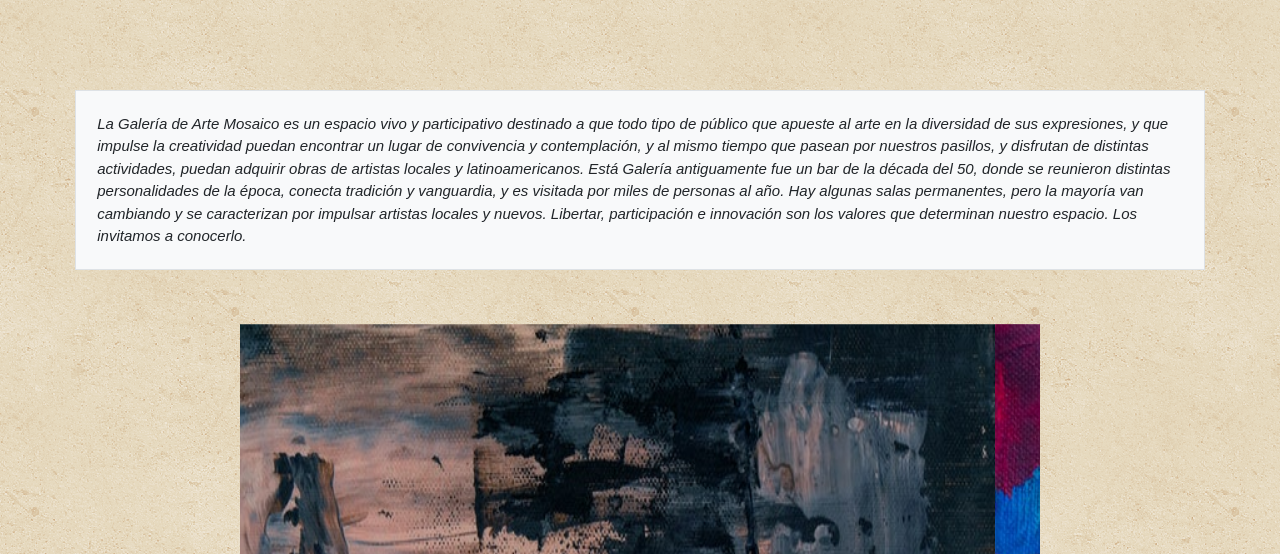
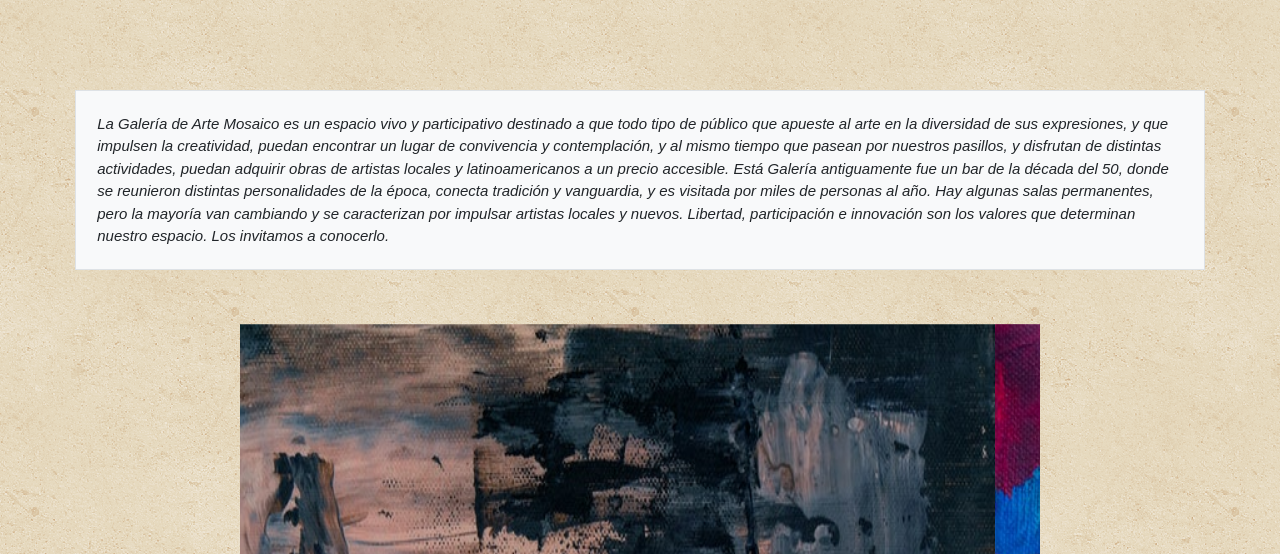
Before and after one commit to gndelgado/pruebaGitHub, a website: page index.html in a window 1280 px wide. Shown: the part 246-800 px from the top of the page. Drawn offline with nearby package versions, Linux system fonts and the light colour scheme.

Commit message:
cambios en la redacción

```diff
--- a/index.html
+++ b/index.html
@@ -53,10 +53,10 @@
         <br><br><br><br><br>
         <div class="row">
         <div class="col -12 m-2 p-1 border bg-light">
-        <p><em>La Galería de Arte Mosaico es un espacio vivo y participativo destinado a que todo tipo de público que apueste al arte en la diversidad de sus expresiones, y que impulse la creatividad puedan encontrar un lugar de convivencia y contemplación, y al mismo tiempo que pasean por nuestros pasillos, y disfrutan de distintas actividades, puedan adquirir obras de artistas locales y latinoamericanos.
+        <p><em>La Galería de Arte Mosaico es un espacio vivo y participativo destinado a que todo tipo de público que apueste al arte en la diversidad de sus expresiones, y que impulsen la creatividad, puedan encontrar un lugar de convivencia y contemplación, y al mismo tiempo que pasean por nuestros pasillos, y disfrutan de distintas actividades, puedan adquirir obras de artistas locales y latinoamericanos a un precio accesible.
         Está Galería antiguamente fue un bar de la década del 50, donde se reunieron distintas personalidades de la época, conecta tradición y vanguardia, y es visitada por miles de personas al año.
         Hay algunas salas permanentes, pero la mayoría van cambiando y se caracterizan por impulsar artistas locales y nuevos.
-        Libertar, participación e innovación son los valores que determinan nuestro espacio. Los invitamos a conocerlo.
+        Libertad, participación e innovación son los valores que determinan nuestro espacio. Los invitamos a conocerlo.
         </em></p>
     </div>
     </div>
```
